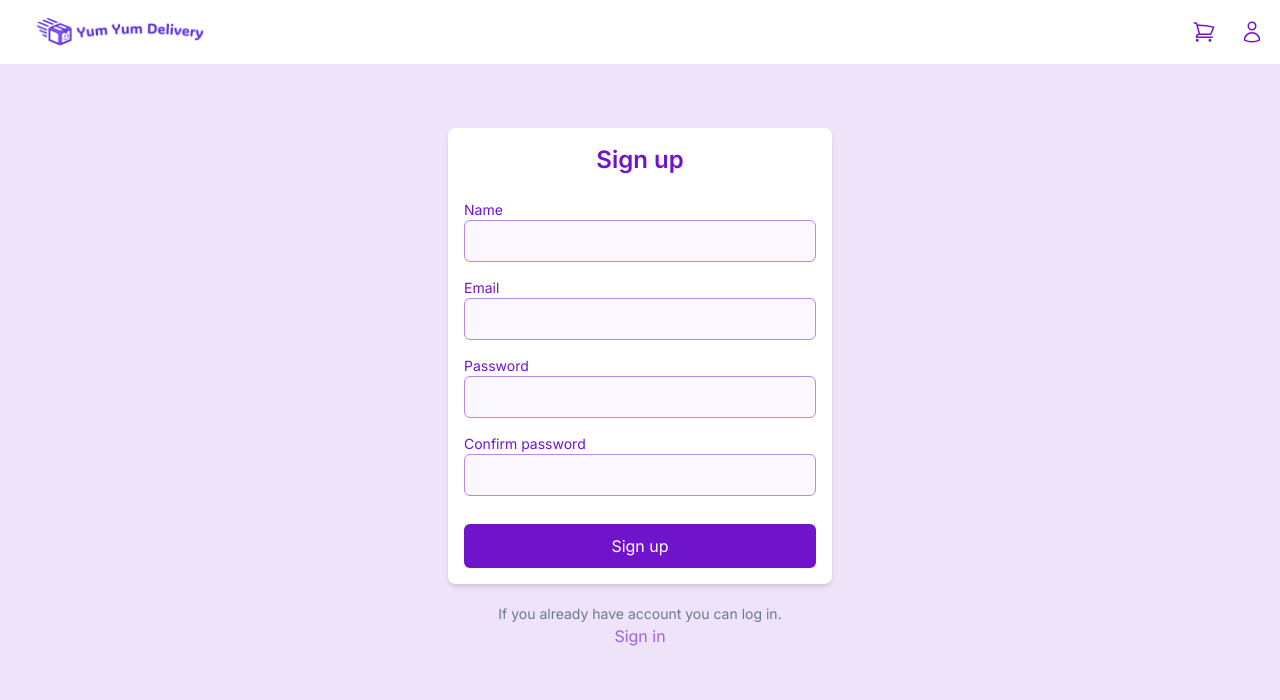
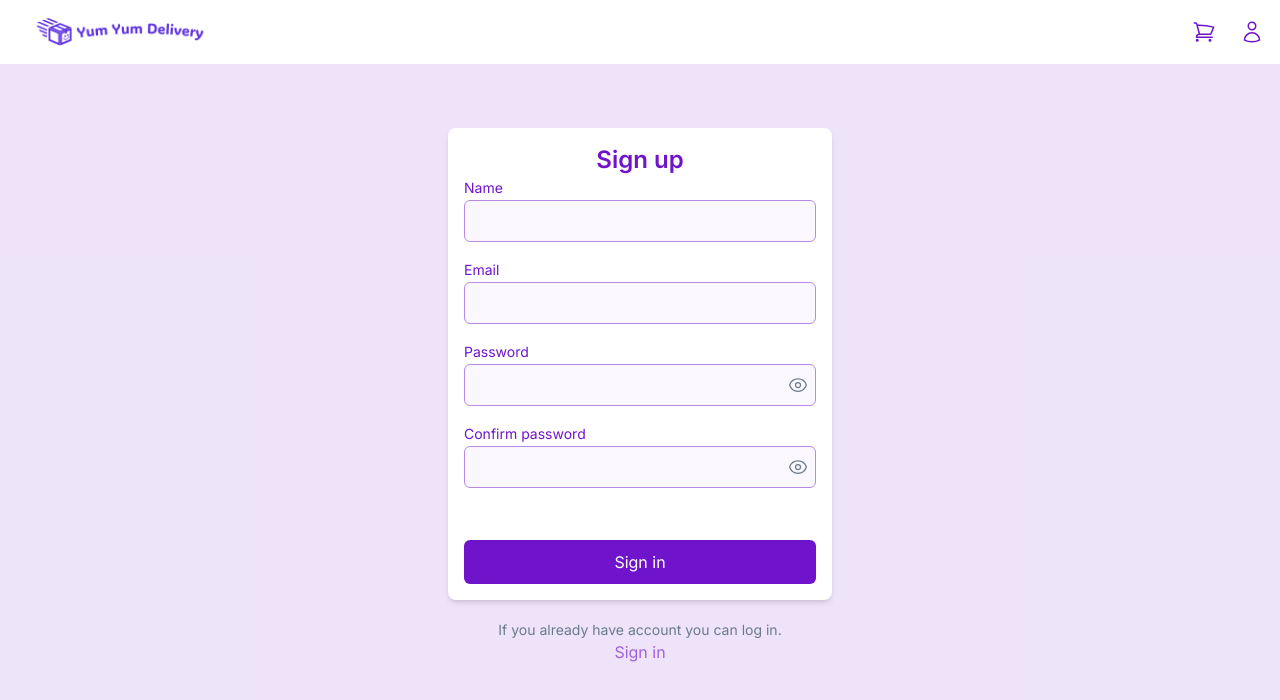
Before and after one commit to OlyaBabenko/delivery-app-2.0, a Next.js app: page /sign-up in a window 1280 px wide. Shown: the top 700 px of the page. Built offline with nearby package versions, Linux system fonts and the light colour scheme.

Commit message:
chore: refactor inputs & buttons

```diff
--- a/components/Profile/SignInForm/index.jsx
+++ b/components/Profile/SignInForm/index.jsx
@@ -1,31 +1,14 @@
+'use client';
+
+import UIButton from '@/components/UI/UIButton';
+import UIInput, { UIInputPassword } from '@/components/UI/UIInput';
+
 const SignInForm = () => {
    return (
-      <form action='' className='mt-6 flex w-full flex-col gap-4'>
-         <div className='flex flex-col'>
-            <label htmlFor='email' className='text-sm text-primary'>
-               Email
-            </label>
-            <input
-               type='text'
-               name=''
-               id='email'
-               className='rounded-md border border-primary-300 bg-primary-100/20 px-3 py-2 focus-visible:outline-none'
-            />
-         </div>
-         <div className='flex flex-col'>
-            <label htmlFor='password' className='text-sm text-primary'>
-               Password
-            </label>
-            <input
-               type='text'
-               name=''
-               id='password'
-               className='rounded-md border border-primary-300 bg-primary-100/20 px-3 py-2 focus-visible:outline-none'
-            />
-         </div>
-         <button className='mt-3 w-full rounded-md bg-primary px-3 py-2.5 text-center text-white hover:bg-primary-500 active:bg-primary-400'>
-            Sign in
-         </button>
+      <form action='' className='mt-6 flex w-full flex-col gap-10'>
+         <UIInput labelText='Email' name='email' />
+         <UIInputPassword labelText='Password' name='password' />
+         <UIButton>Sign in</UIButton>
       </form>
    );
 };
--- a/components/Profile/SignUpForm/index.jsx
+++ b/components/Profile/SignUpForm/index.jsx
@@ -1,53 +1,16 @@
+'use client';
+
+import UIButton from '@/components/UI/UIButton';
+import UIInput, { UIInputPassword } from '@/components/UI/UIInput';
+
 const SignUpForm = () => {
    return (
-      <form action='' className='mt-6 flex w-full flex-col gap-4'>
-         <div className='flex flex-col'>
-            <label htmlFor='name' className='text-sm text-primary'>
-               Name
-            </label>
-            <input
-               type='text'
-               name='name'
-               id='name'
-               className='rounded-md border border-primary-300 bg-primary-100/20 px-3 py-2 focus-visible:outline-none'
-            />
-         </div>
-         <div className='flex flex-col'>
-            <label htmlFor='email' className='text-sm text-primary'>
-               Email
-            </label>
-            <input
-               type='text'
-               name='email'
-               id='email'
-               className='rounded-md border border-primary-300 bg-primary-100/20 px-3 py-2 focus-visible:outline-none'
-            />
-         </div>
-         <div className='flex flex-col'>
-            <label htmlFor='password' className='text-sm text-primary'>
-               Password
-            </label>
-            <input
-               type='text'
-               name='passwordConfirm'
-               id='password'
-               className='rounded-md border border-primary-300 bg-primary-100/20 px-3 py-2 focus-visible:outline-none'
-            />
-         </div>
-         <div className='flex flex-col'>
-            <label htmlFor='passwordConfirm' className='text-sm text-primary'>
-               Confirm password
-            </label>
-            <input
-               type='text'
-               name='passwordConfirm'
-               id='passwordConfirm'
-               className='rounded-md border border-primary-300 bg-primary-100/20 px-3 py-2 focus-visible:outline-none'
-            />
-         </div>
-         <button className='mt-3 w-full rounded-md bg-primary px-3 py-2.5 text-center text-white hover:bg-primary-500 active:bg-primary-400'>
-            Sign up
-         </button>
+      <form action='' className='mt-6 flex w-full flex-col gap-10'>
+         <UIInput labelText='Name' name='name' />
+         <UIInput labelText='Email' name='email' />
+         <UIInputPassword labelText='Password' name='password' />
+         <UIInputPassword labelText='Confirm password' name='confirmPassword' />
+         <UIButton>Sign in</UIButton>
       </form>
    );
 };
```
